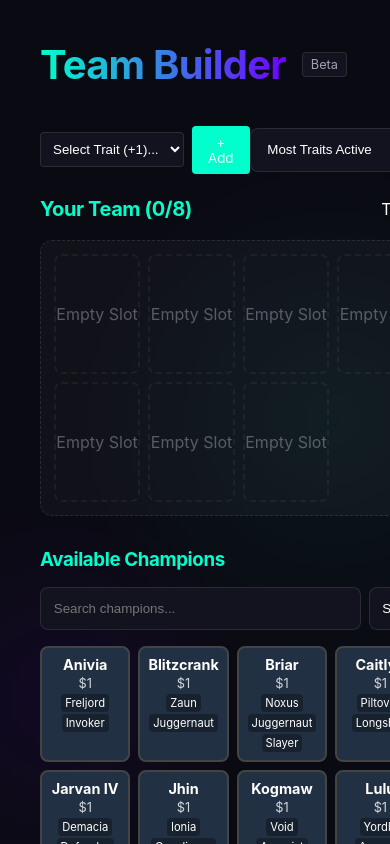
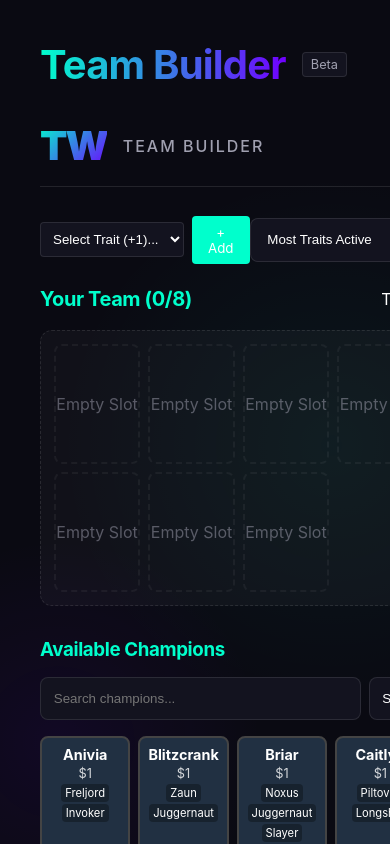
Before and after one commit to AnlOzy/tft-web, a React (Vite) app: page / in a window 390 px wide. Shown: the top 844 px of the page. Built offline with nearby package versions, Linux system fonts and the light colour scheme.

Commit message:
Update logo to TW + mobile polish

```diff
--- a/index.html
+++ b/index.html
@@ -1,13 +1,14 @@
 <!doctype html>
 <html lang="en">
+
 <head>
   <meta charset="UTF-8" />
   <link rel="icon" type="image/svg+xml" href="/vite.svg" />
   <meta name="viewport" content="width=device-width, initial-scale=1.0" />
-    <title>tft-web</title>
+  <title>TW</title>
 </head>
 <script>
-    window.addEventListener('error', function(event) {
+  window.addEventListener('error', function (event) {
     console.error("Global Error Caught:", event.error);
     const errorDiv = document.createElement('div');
     errorDiv.style.cssText = 'position:fixed; top:0; left:0; width:100%; height:100%; background:#000; color:#ff5555; z-index:9999; padding:20px; font-family:monospace; overflow:auto;';
@@ -15,8 +16,10 @@
     document.body.appendChild(errorDiv);
   });
 </script>
+
 <body>
   <div id="root"></div>
   <script type="module" src="/src/main.tsx"></script>
 </body>
+
 </html>
--- a/src/components/TeamBuilder.tsx
+++ b/src/components/TeamBuilder.tsx
@@ -69,6 +69,23 @@
 
     return (
         <div className="team-builder" style={{ display: 'flex', flexDirection: 'column', gap: '2rem' }}>
+            <div style={{ display: 'flex', alignItems: 'center', gap: '1rem', paddingBottom: '1rem', borderBottom: '1px solid var(--border-color)' }}>
+                <div style={{
+                    fontSize: '2.5rem',
+                    fontWeight: '900',
+                    background: 'linear-gradient(135deg, var(--accent-primary), var(--accent-secondary))',
+                    WebkitBackgroundClip: 'text',
+                    WebkitTextFillColor: 'transparent',
+                    textTransform: 'uppercase',
+                    letterSpacing: '-2px'
+                }}>
+                    TW
+                </div>
+                <div style={{ fontSize: '1rem', color: 'var(--text-secondary)', fontWeight: 500, letterSpacing: '2px', textTransform: 'uppercase' }}>
+                    Team Builder
+                </div>
+            </div>
+
             <div className="builder-layout">
                 <div>
                     <div style={{ display: 'flex', justifyContent: 'space-between', marginBottom: '1rem', alignItems: 'center' }}>
--- a/src/index.css
+++ b/src/index.css
@@ -110,6 +110,8 @@
 
   .team-builder {
     gap: 1.5rem !important;
+    max-width: 100%;
+    overflow: hidden;
   }
 
   .builder-layout {
```
Lines whose indentation alone changed are shown as unchanged.
